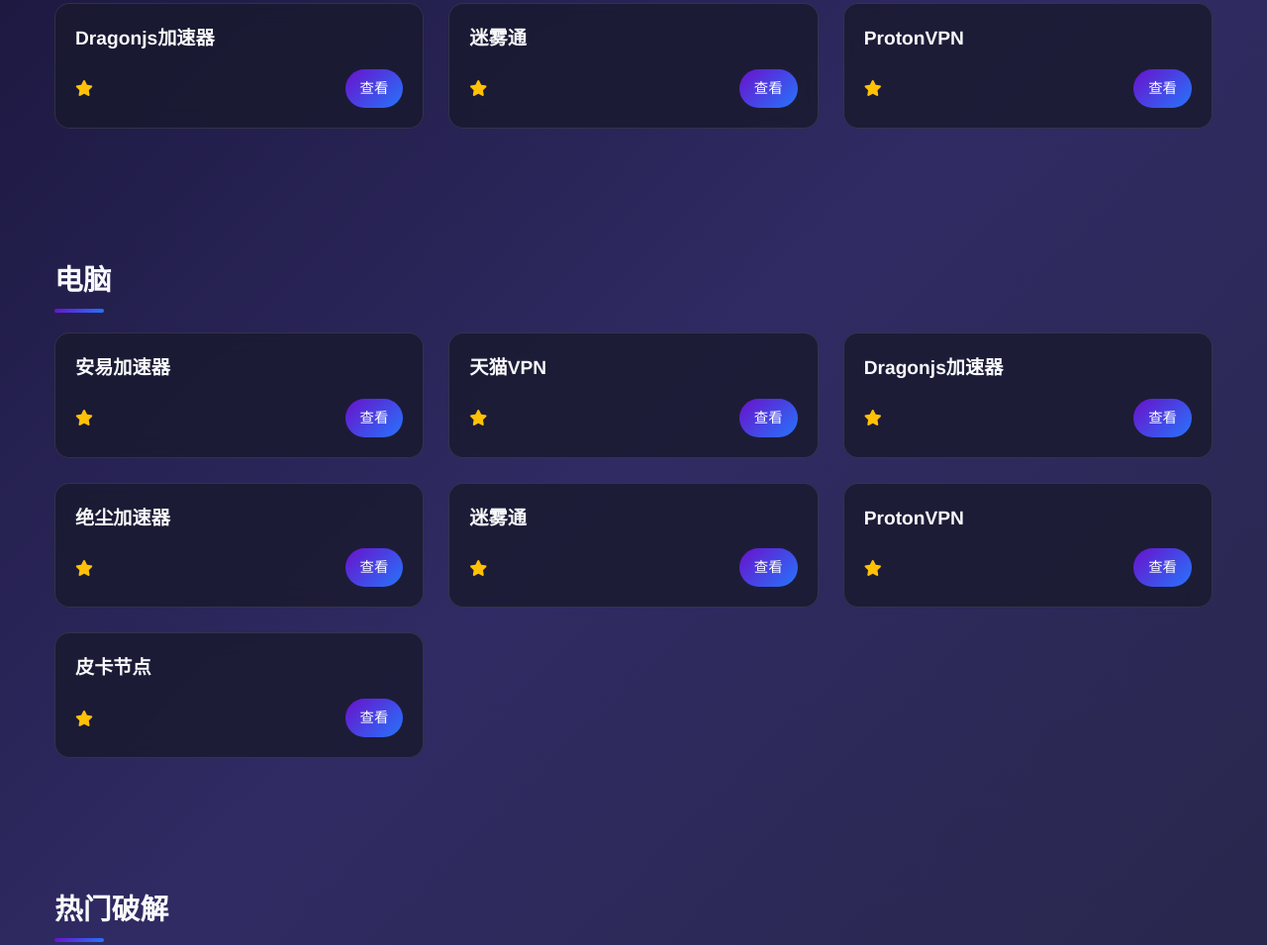
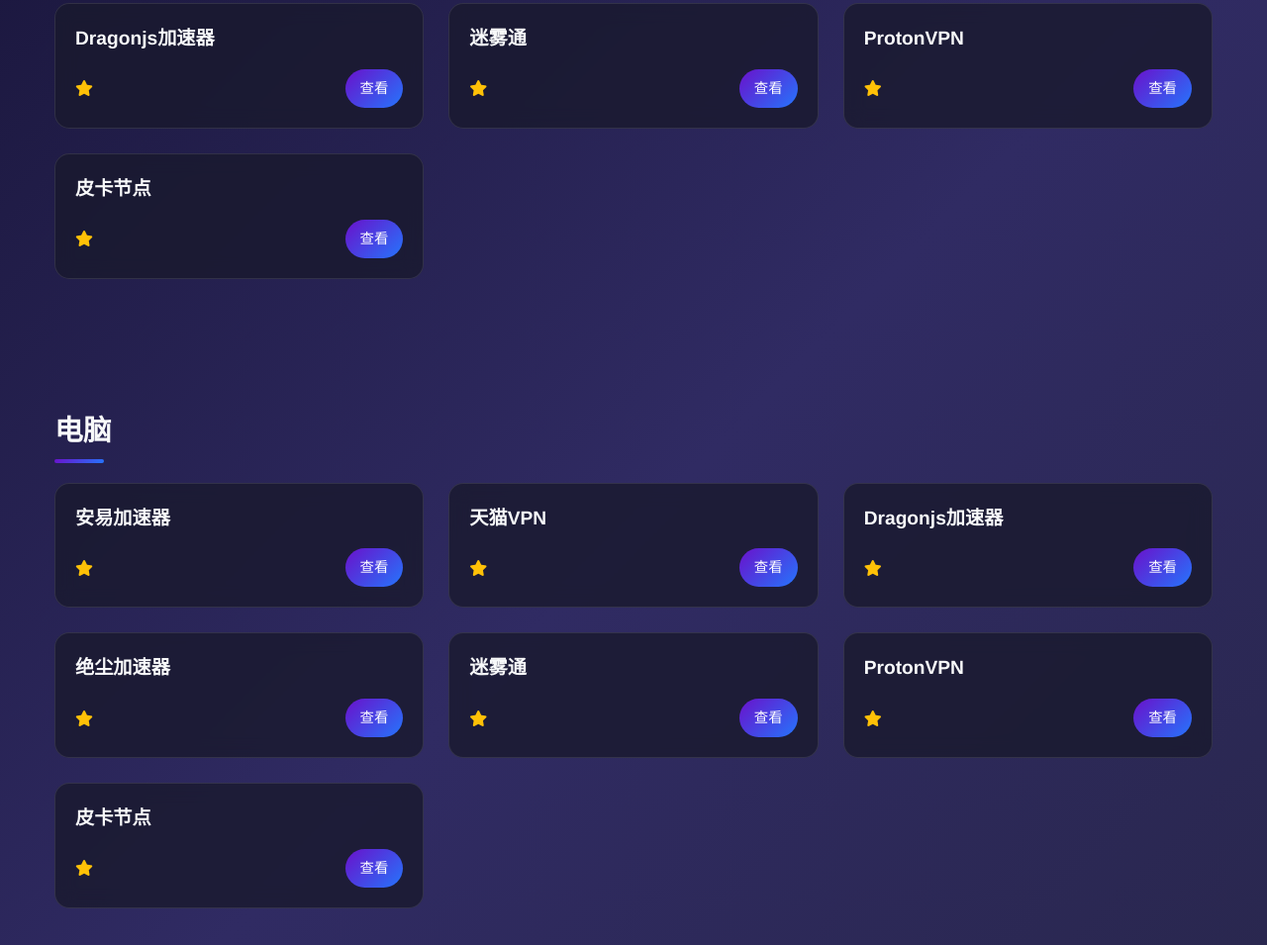
Before and after one commit to huixiao666/pk112, a plain HTML site: page index.html in a window 1280 px wide. Shown: the part 800-1755 px from the top of the page at 99% size. Drawn offline with Linux system fonts and the light colour scheme.

Commit message:
Update index.html

```diff
--- a/index.html
+++ b/index.html
@@ -1010,6 +1010,19 @@
                     </div>
                 </div>
 
+                <div class="card">
+                    <div class="card-content">
+                        <h3 class="card-title">皮卡节点</h3>
+                        <p class="card-desc"></p>
+                        <div class="card-footer">
+                            <div class="card-rating">
+                                <i class="fas fa-star"></i>
+
+                            </div>
+                            <a href="https://huixiao666.github.io/pkpk7/" class="card-button">查看</a>
+                        </div>
+                    </div>
+                </div>
 
         </div>
         </section>
```
